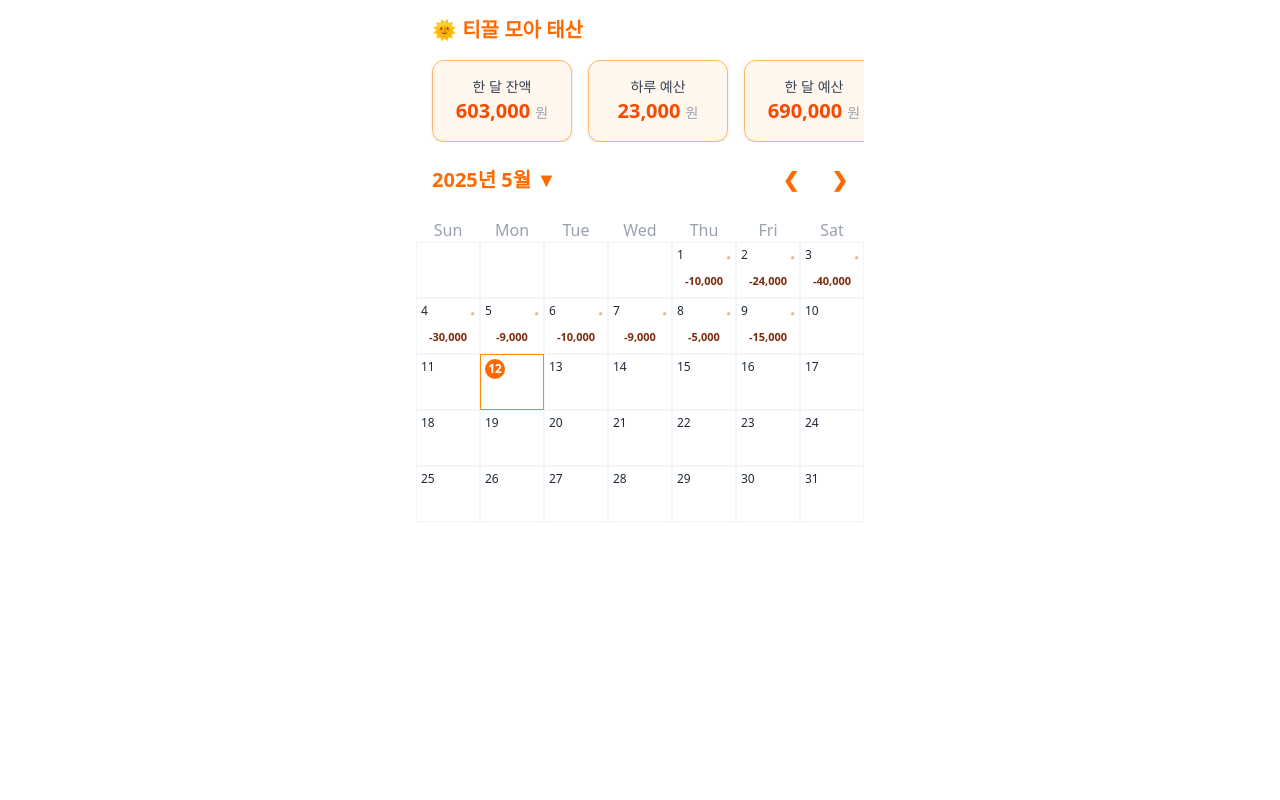
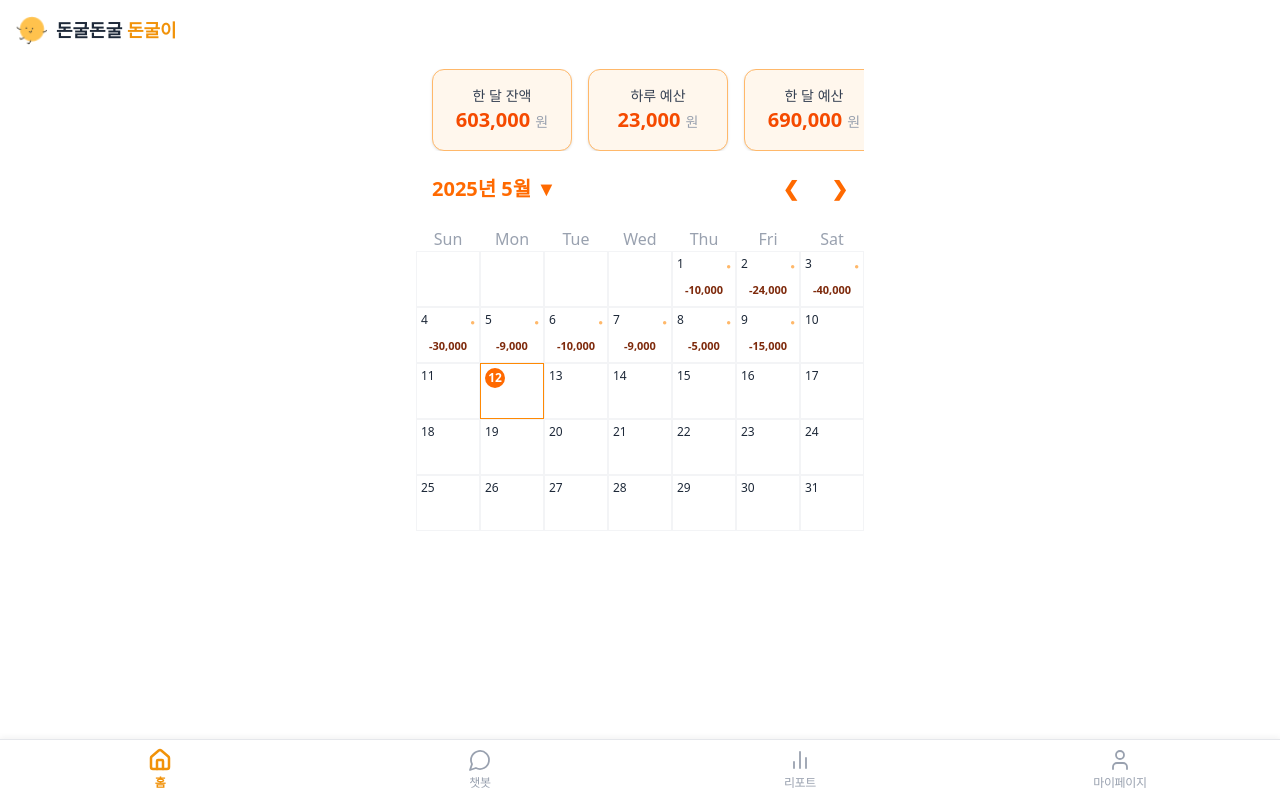
Before and after one commit to gk-adventure/FE, a Next.js app: page /calendar in a window 1280 px wide. Built offline with nearby package versions, Linux system fonts and the light colour scheme.

Commit message:
하단 상단 바 컴포넌트 구현

```diff
--- a/app/calendar/page.js
+++ b/app/calendar/page.js
@@ -1,5 +1,8 @@
 // app/calendar/page.js
 "use client";
+
+import TopBar from "@/components/TopBar";
+import Navbar from "@/components/NavBar";
 
 import { useState, useEffect, useRef } from "react";
 // ✨ 추가할 상태 및 더미 데이터 (CalendarPage 함수 내부 상단)
@@ -82,13 +85,9 @@ export default function CalendarPage() {
 
   return (
     <>
+      <TopBar />
       <div className="max-w-md mx-auto">
         <div className="">
-          {/* 상단 로고 */}
-          <h1 className="text-xl font-bold text-orange-500 mb-4 p-4 pb-0">
-            🌞 티끌 모아 태산
-          </h1>
-
           {/* 예산 요약 카드 - 가로 스크롤 */}
           <div
             className="overflow-x-auto mb-6 pl-4 pr-4 scrollbar-hide"
@@ -336,6 +335,7 @@ export default function CalendarPage() {
           </div>
         </div>
       )}
+      <Navbar />
     </>
   );
 }
--- a/components/NavBar.js
+++ b/components/NavBar.js
@@ -0,0 +1,47 @@
+"use client";
+
+import { usePathname } from "next/navigation";
+import Link from "next/link";
+import { Home, MessageCircle, BarChart2, User } from "lucide-react";
+
+const menu = [
+  { href: "/calendar", icon: Home, label: "홈" },
+  { href: "/chat", icon: MessageCircle, label: "챗봇" },
+  { href: "/report", icon: BarChart2, label: "리포트" },
+  { href: "/mypage", icon: User, label: "마이페이지" },
+];
+
+export default function Navbar() {
+  const pathname = usePathname();
+
+  return (
+    <nav className="fixed bottom-0 w-full bg-white shadow-[0_-2px_6px_rgba(0,0,0,0.05)] border-t border-gray-200 flex z-50">
+      {menu.map(({ href, icon: Icon, label }) => {
+        const isActive = pathname === href;
+
+        return (
+          <Link
+            key={href}
+            href={href}
+            className={`flex flex-col items-center justify-center flex-1 py-2 transition-colors duration-200 ${
+              isActive ? "text-[#F19209]" : "text-gray-400"
+            }`}
+          >
+            <Icon
+              className={`w-6 h-6 mb-0.5 transition-all duration-200 ${
+                isActive ? "stroke-[2.5]" : "stroke-[1.8]"
+              }`}
+            />
+            <span
+              className={`text-[12px] tracking-tight ${
+                isActive ? "font-semibold" : "font-normal"
+              }`}
+            >
+              {label}
+            </span>
+          </Link>
+        );
+      })}
+    </nav>
+  );
+}
--- /dev/null
+++ b/components/TopBar.js
@@ -0,0 +1,24 @@
+"use client";
+
+import Image from "next/image";
+
+export default function TopBar() {
+  return (
+    <header className="flex items-center px-4 py-4 mb-2 bg-white">
+      {/* 아이콘 */}
+      <Image
+        src="/images/icon.png" // public 디렉토리에 저장된 이미지 경로
+        alt="돈굴이 아이콘"
+        width={32}
+        height={32}
+        className="mr-2"
+      />
+
+      {/* 텍스트 */}
+      <h1 className="text-lg font-semibold">
+        <span className="text-gray-800">돈굴돈굴 </span>
+        <span className="text-[#F19209] font-bold">돈굴이</span>
+      </h1>
+    </header>
+  );
+}
--- a/package.json
+++ b/package.json
@@ -10,6 +10,7 @@
   },
   "dependencies": {
     "date-fns": "^4.1.0",
+    "lucide-react": "^0.509.0",
     "next": "15.3.2",
     "react": "^19.0.0",
     "react-dom": "^19.0.0"
```
Also changed, not shown: public/images/icon.png (added), 1 other file (tests, documents, lock files or other folders).
